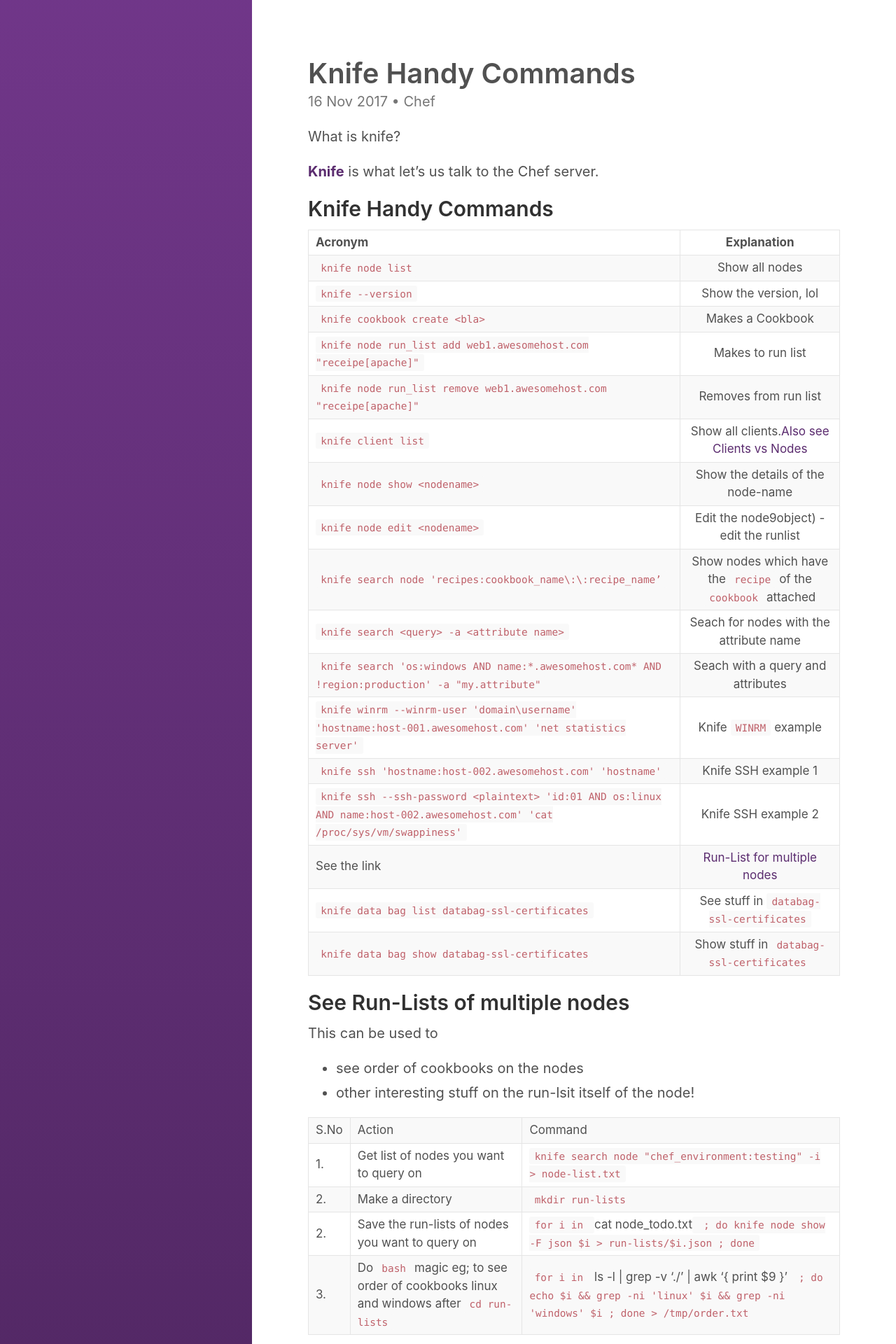
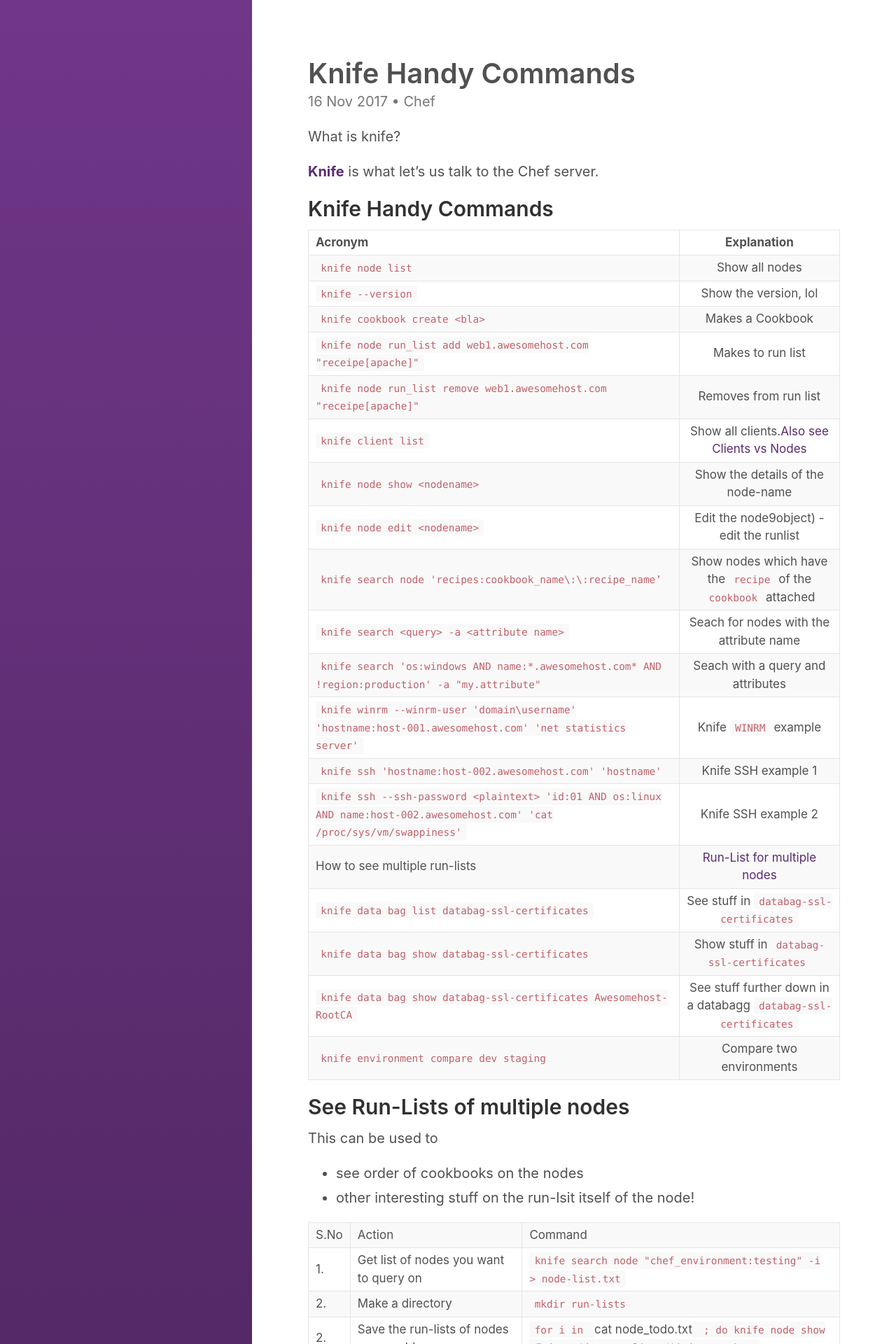
Before and after one commit to vishalbasra/vishalbasra.github.io, a Jekyll site: the page built from _posts/2017-11-16-Knife-Handy-Commands.md, in a window 1280 px wide. Shown: the top 1920 px of the page at 70% size. Built offline with Jekyll 4.4.1, drawn with Linux system fonts in a browser that asks for light colours.

Commit message:
Remove 3

```diff
--- a/_posts/2017-11-16-Knife-Handy-Commands.md
+++ b/_posts/2017-11-16-Knife-Handy-Commands.md
@@ -35,9 +35,12 @@
 | `knife winrm --winrm-user 'domain\username' 'hostname:host-001.awesomehost.com' 'net statistics server'`      | Knife `WINRM` example |
 | `knife ssh 'hostname:host-002.awesomehost.com' 'hostname'`      | Knife SSH example 1  |
 | `knife ssh --ssh-password <plaintext> 'id:01 AND os:linux AND name:host-002.awesomehost.com' 'cat /proc/sys/vm/swappiness'`      | Knife SSH example 2 |
-| See the link     | [Run-List for multiple nodes](#runlists) |
+| How to see multiple run-lists    | [Run-List for multiple nodes](#runlists) |
 | `knife data bag list databag-ssl-certificates`      | See stuff in `databag-ssl-certificates`  |
 | `knife data bag show databag-ssl-certificates`      | Show stuff in `databag-ssl-certificates` |
+| `knife data bag show databag-ssl-certificates Awesomehost-RootCA`      | See stuff further down in a databagg `databag-ssl-certificates` |
+| `knife environment compare dev staging`      | Compare two environments |
+
 
 
 
```
